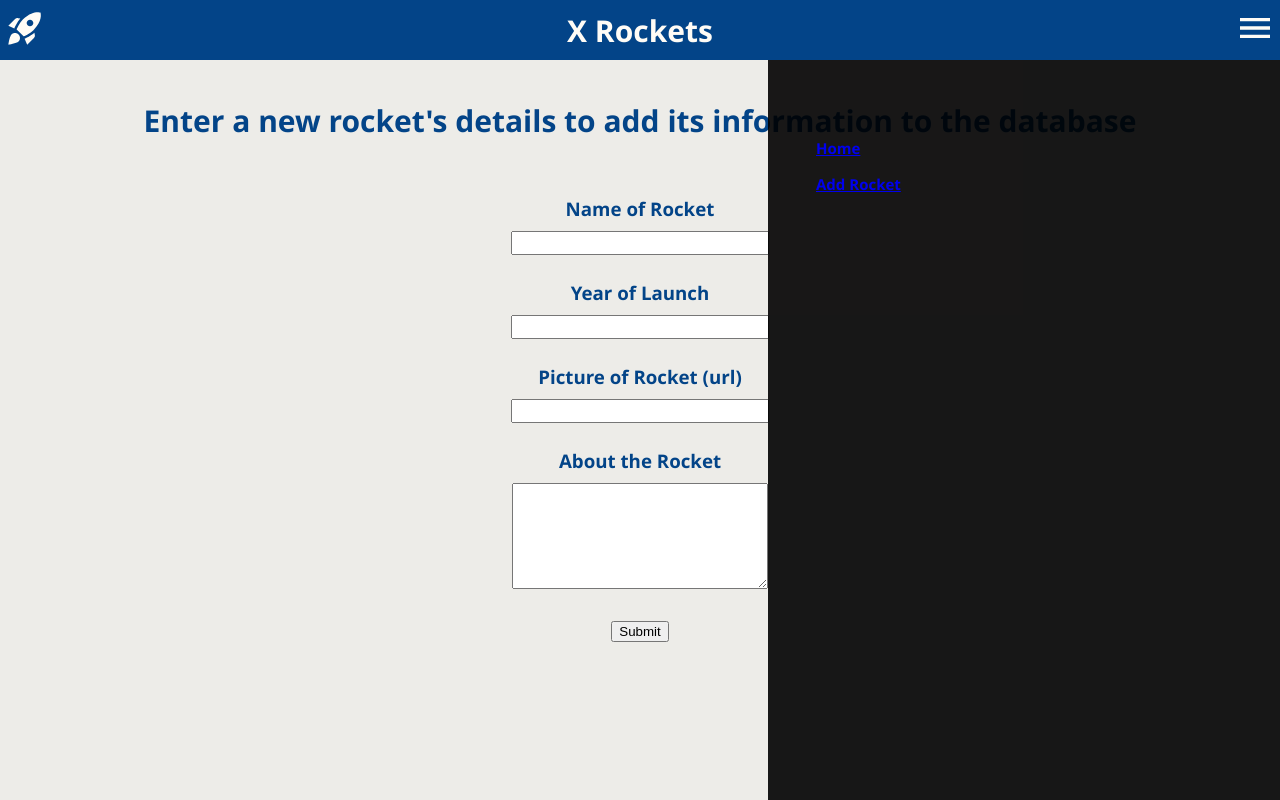
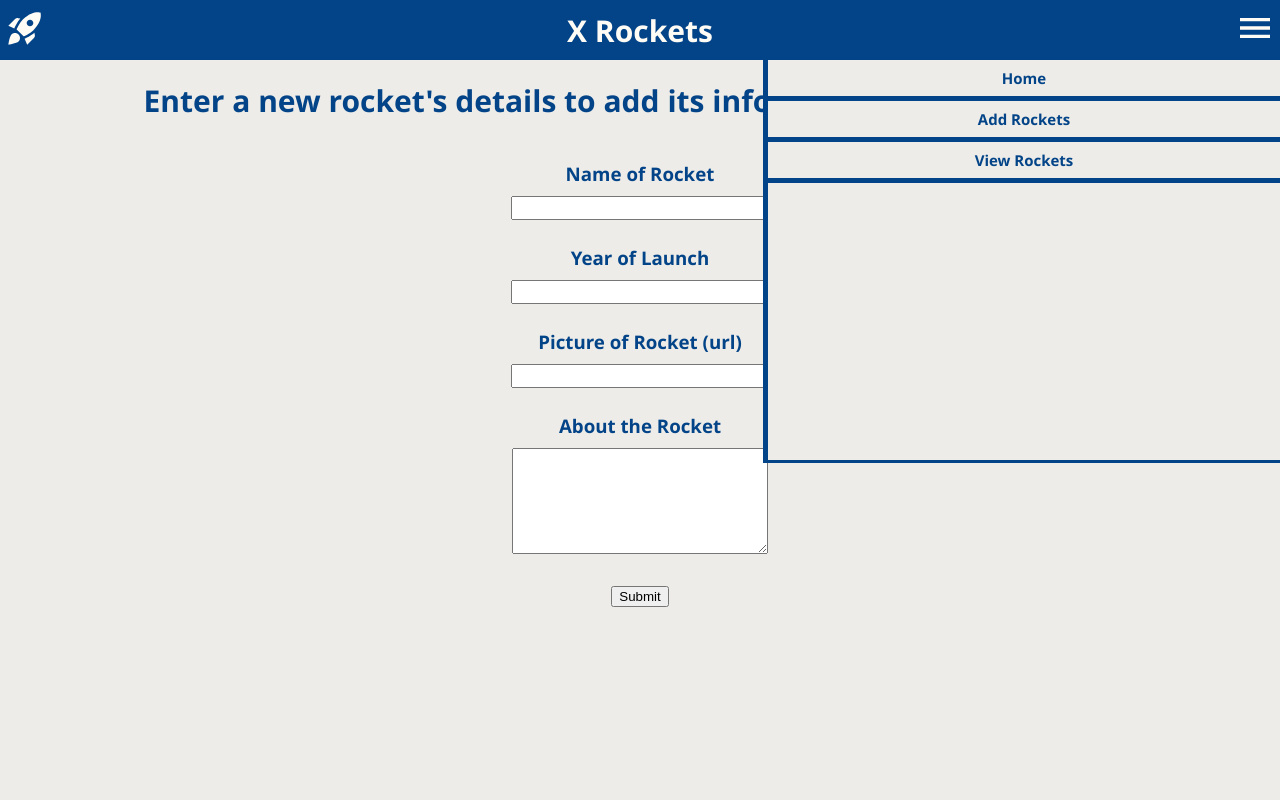
Before and after one commit to korbinschulz/rockets, a React (Create React App) app in the folder frontend/: page /add in a window 1280 px wide. Both pictures are taken after a click on the icon 1257 px from the left and 27 px from the top of the page. Built offline with nearby package versions, Linux system fonts and the light colour scheme.

Commit message:
Added options to menu, added page to view rockets, need to fix page refresh when options are selected

```diff
--- a/frontend/src/App.js
+++ b/frontend/src/App.js
@@ -1,8 +1,8 @@
 import "./App.css";
 import Nav from "./components/nav/Nav";
 import AddRocket from "./containers/AddRocket/addRocket";
+import ViewRockets from "./containers/ViewRockets/ViewRockets";
 import Home from "./components/home/Home";
-import { navItems } from "./components/nav/navItems";
 import { BrowserRouter as Router, Routes, Route } from "react-router-dom";
 
 function App() {
@@ -13,9 +13,7 @@ function App() {
         <Routes>
           <Route path="/" element={<Home />} />
           <Route path="add" element={<AddRocket />} />
-          {navItems.map((item) => (
-            <Route key={item.text} path={item.path} />
-          ))}
+          <Route path="view" element={<ViewRockets />} />
         </Routes>
       </Router>
     </div>
--- a/frontend/src/components/nav/MenuOptions.css
+++ b/frontend/src/components/nav/MenuOptions.css
@@ -1,35 +1,37 @@
 .menu {
     margin-top: 60px;
-    height: 100%;
+    height: 50%;
     width: 40%;
-    position: fixed;
+    position: absolute;
     z-index: 1;
     right: 0;
     top: 0;
-    background-color: rgb(0,0,0);
-    background-color: rgba(0,0,0, 0.9);
-    overflow-x: hidden;
-    transition: 0.5s;
+    background-color: #edece8;
+    border-left: 5px solid #034488;
+    border-bottom: 3px solid #034488;
+    text-align: center;
   }
 
 .menu-options {
-    position: relative;
-    top: 5%;
+    display: flex;
+    flex-direction: column;
+    align-items: flex-start;
     width: 100%;
-    text-align: left;
-    margin-top: 30px;
+    padding-left: 0;
   }
 
   .menu-options li {
-    padding: 8px;
+    padding: 8px 0;
+    font-size: 15px;
     text-decoration: none;
-    font-size: 15px;
-    color: #818181;
     font-weight: bold;
     display: block;
     transition: 0.3s;
+    width: 100%;
+    border-bottom: 5px solid #034488;
   }
 
-  .menu-options li:hover, .menu-options li:focus {
-    color: #f1f1f1;
+  .option {
+    text-decoration: none;
+    color: #034488
   }
--- a/frontend/src/components/nav/MenuOptions.js
+++ b/frontend/src/components/nav/MenuOptions.js
@@ -1,29 +1,34 @@
 import React from "react";
 import { NavLink } from "react-router-dom";
-import { navItems } from "./navItems";
 import "./MenuOptions.css";
 
-function MenuOptions() {
+function MenuOptions({ setShowMenu }) {
+  const handleClick = (e) => {
+    setShowMenu(false);
+  };
+
   return (
     <div className="menu">
       <ul className="menu-options">
         <li>
-          <NavLink to="/">
+          <NavLink className="option" to="/" onClick={(e) => handleClick(e)}>
             <p>Home</p>
           </NavLink>
         </li>
         <li>
-          <NavLink to="/add">
-            <p>Add Rocket</p>
+          <NavLink className="option" to="/add" onClick={(e) => handleClick(e)}>
+            <p>Add Rockets</p>
           </NavLink>
         </li>
-        {navItems.map((item) => (
-          <li>
-            <NavLink key={item.text} to={item.path}>
-              <p>{item.text}</p>
-            </NavLink>
-          </li>
-        ))}
+        <li>
+          <NavLink
+            className="option"
+            to="/view"
+            onClick={(e) => handleClick(e)}
+          >
+            <p>View Rockets</p>
+          </NavLink>
+        </li>
       </ul>
     </div>
   );
--- a/frontend/src/components/nav/Nav.css
+++ b/frontend/src/components/nav/Nav.css
@@ -29,4 +29,5 @@
 
 .nav-menu {
     padding-right: 5px;
+    cursor: pointer;
 }
--- a/frontend/src/components/nav/Nav.js
+++ b/frontend/src/components/nav/Nav.js
@@ -10,11 +10,10 @@ function Nav() {
 
   const toggleMenu = () => {
     setShowMenu(!showMenu);
-    console.log(showMenu);
     if (showMenu) {
       return (
         <div className="menu">
-          <MenuOptions />
+          <MenuOptions showMenu={showMenu} setShowMenu={setShowMenu} />
         </div>
       );
     }
--- a/frontend/src/components/nav/navItems.js
+++ /dev/null
@@ -1,3 +0,0 @@
-export const navItems = [
-  //Need to fetch and add all rockets from DB to here
-];
--- a/frontend/src/components/rocket/Rocket.js
+++ b/frontend/src/components/rocket/Rocket.js
@@ -1,13 +1,13 @@
 import "./Rocket.css";
 
-function Rocket({ name, year, img, video, imgsrc, about }) {
+function Rocket({ name, year, img, about }) {
   return (
     <div className="rocket">
       <div className="rocket-outer">
-        <a href={imgsrc}>
+        <a href={img}>
           <img src={img} />
         </a>
-        <small className="img-src">Image from {imgsrc}</small>
+        <small className="img-src">Image from {img}</small>
         <div className="rocket-info">
           <div className="rocket-name">
             <h2>{name}</h2>
--- a/frontend/src/containers/AddRocket/addRocket.css
+++ b/frontend/src/containers/AddRocket/addRocket.css
@@ -4,7 +4,6 @@
     text-align: center;
     align-items: center;
     margin: 20px;
-    margin-top: 40px;
     overflow: hidden;
 }
 
@@ -14,7 +13,7 @@ h2 {
 }
 
 .form {
-    margin-top: 30px;
+    margin-top: 15px;
     display: flex;
     flex-direction: column;
     align-items: left;
--- /dev/null
+++ b/frontend/src/containers/ViewRockets/ViewRockets.js
@@ -0,0 +1,13 @@
+import React from "react";
+
+function ViewRockets() {
+  return (
+    <div className="view-rockets">
+      <h2>
+        The Rocket(s) below are the ones currently existing in the database.
+      </h2>
+    </div>
+  );
+}
+
+export default ViewRockets;
```
Also changed, not shown: frontend/src/components/navOptions/NavOptions.js (deleted, +0 -7 lines), frontend/src/containers/ViewRockets/ViewRockets.css (added).
